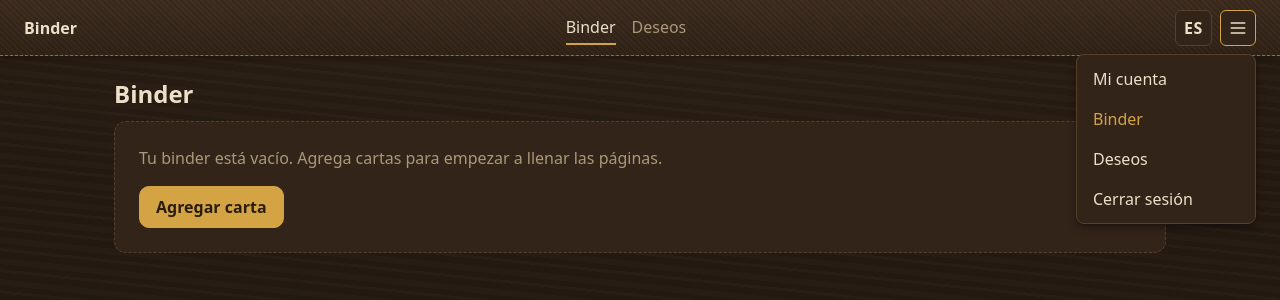
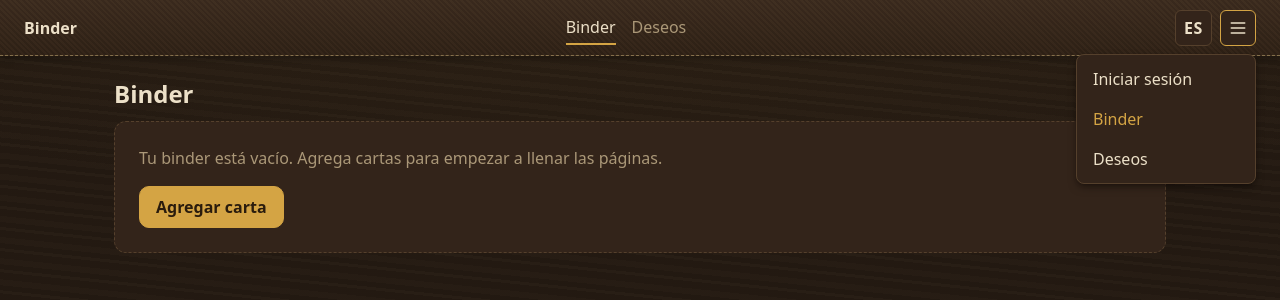
Before and after one commit to jubarbo/binder-app, a React (Vite) app: page / in a window 1280 px wide. Both pictures are taken after a click on the button "Menú". Shown: the top 300 px of the page. Built offline with nearby package versions, Linux system fonts and the light colour scheme.

Commit message:
feat(app): wire account menu to profile and sign-out

```diff
--- a/src/app/layout.tsx
+++ b/src/app/layout.tsx
@@ -1,6 +1,6 @@
 import { useEffect, useRef, useState } from 'react'
 import { NavLink, Outlet } from 'react-router-dom'
-import { ToastContainer } from 'react-toastify'
+import { toast, ToastContainer } from 'react-toastify'
 import 'react-toastify/dist/ReactToastify.css'
 import CardFlightOverlay from '@/features/binder/components/CardFlightOverlay'
 import { useSessionStore } from '@/features/auth/state/sessionStore'
@@ -16,6 +16,8 @@ export function AppLayout() {
   const menuRef = useRef<HTMLDivElement>(null)
 
   const bootstrap = useSessionStore((state) => state.bootstrap)
+  const user = useSessionStore((state) => state.user)
+  const signOut = useSessionStore((state) => state.signOut)
 
   // One session read per app load; the guard and the menu read the result.
   useEffect(() => {
@@ -47,6 +49,17 @@ export function AppLayout() {
   }, [userMenuOpen])
 
   const closeUserMenu = () => setUserMenuOpen(false)
+
+  const handleSignOut = async () => {
+    closeUserMenu()
+    try {
+      // signOut clears the local user first, so from here only the
+      // server-side session can still fail — and that failure is real.
+      await signOut()
+    } catch {
+      toast.error('No se pudo cerrar la sesión en el servidor.')
+    }
+  }
 
   return (
     <div className="app-shell">
@@ -92,9 +105,25 @@ export function AppLayout() {
             </button>
             {userMenuOpen && (
               <div className="app-user-menu-list" role="menu">
-                <span role="menuitem" className="app-user-menu-item">
+                {user ? (
+                  <NavLink
+                    to="/profile"
+                    role="menuitem"
+                    className="app-user-menu-item"
+                    onClick={closeUserMenu}
+                  >
                     Mi cuenta
-                </span>
+                  </NavLink>
+                ) : (
+                  <NavLink
+                    to="/login"
+                    role="menuitem"
+                    className="app-user-menu-item"
+                    onClick={closeUserMenu}
+                  >
+                    Iniciar sesión
+                  </NavLink>
+                )}
                 <NavLink
                   to="/"
                   end
@@ -112,14 +141,16 @@ export function AppLayout() {
                 >
                   Deseos
                 </NavLink>
+                {user && (
                   <button
                     type="button"
                     role="menuitem"
                     className="app-user-menu-item"
-                  onClick={closeUserMenu}
+                    onClick={() => void handleSignOut()}
                   >
                     Cerrar sesión
                   </button>
+                )}
               </div>
             )}
           </div>
```
Also changed, not shown: 1 other file (tests, documents, lock files or other folders). Lines whose indentation alone changed are shown as unchanged.
